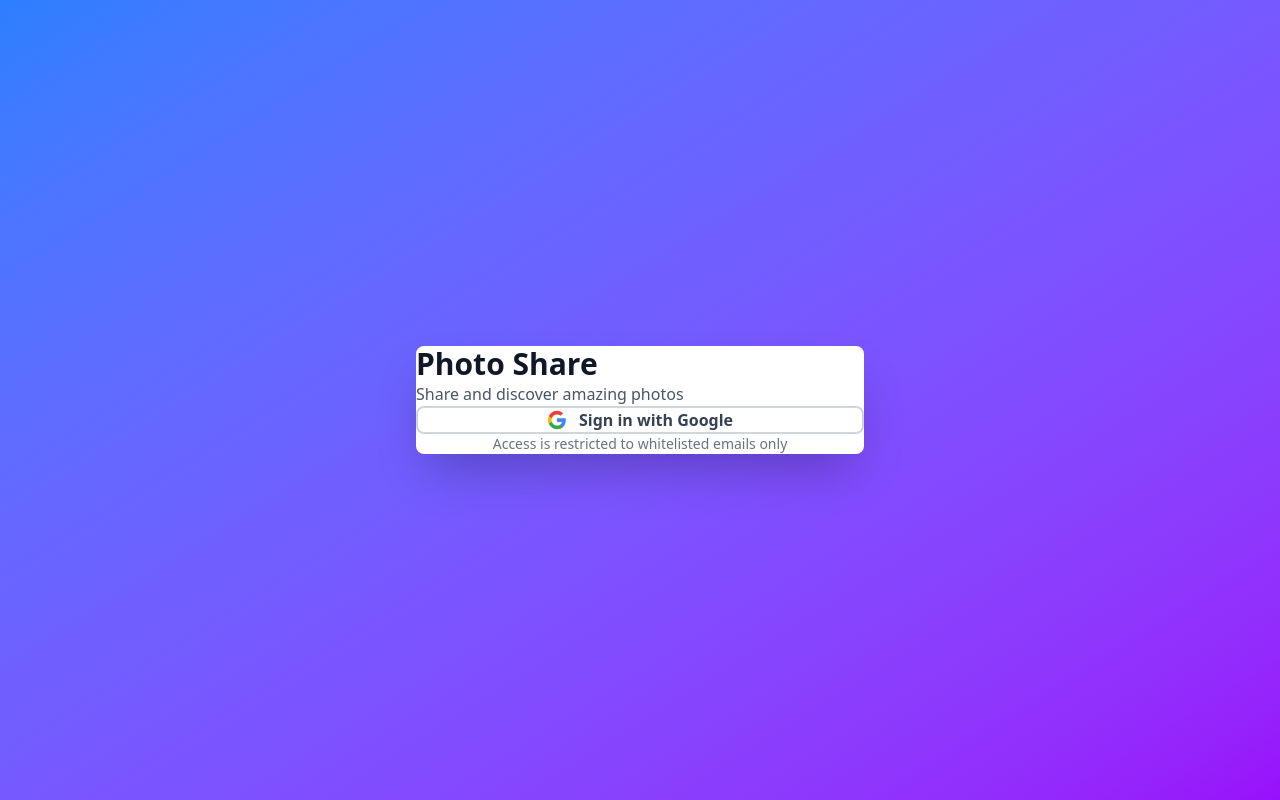
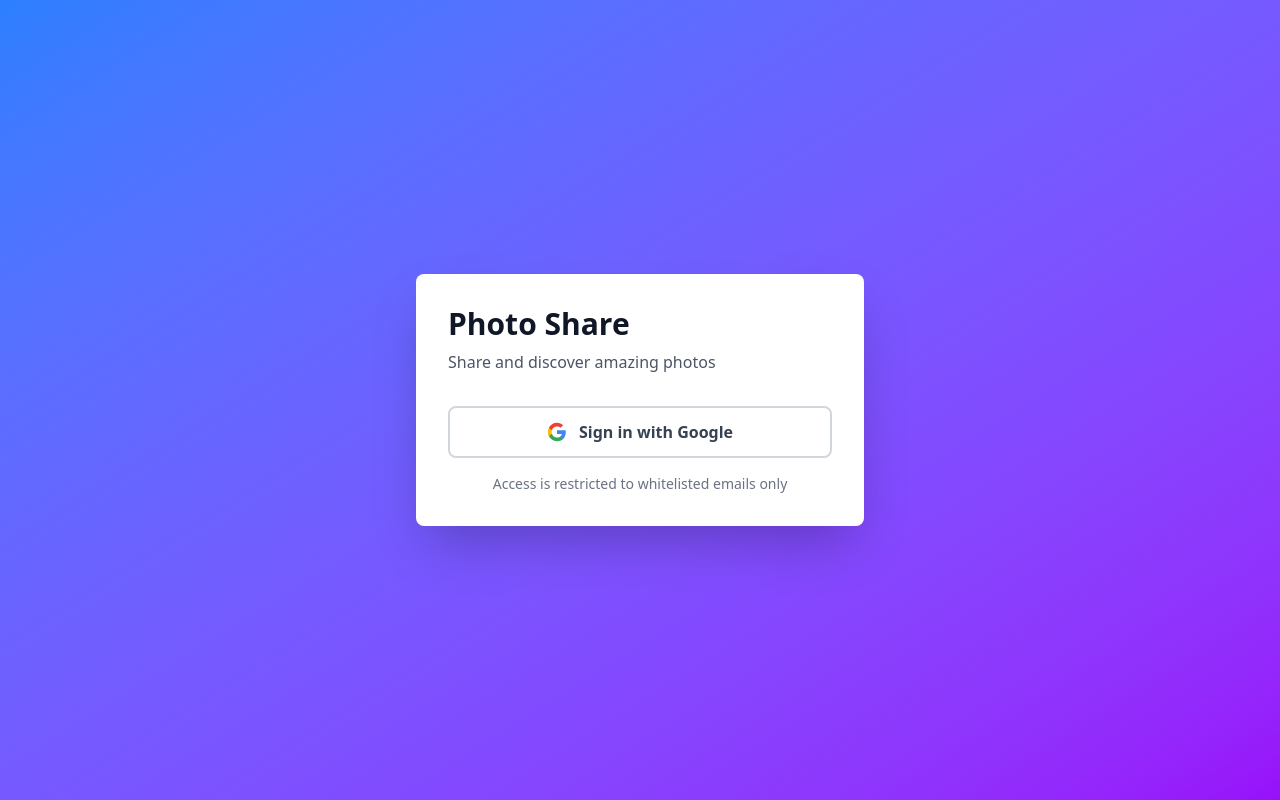
Before and after one commit to frankbryden/frames, a React (Vite) app: page / in a window 1280 px wide. Built offline with nearby package versions, Linux system fonts and the light colour scheme; no server answers.

Commit message:
Fix Tailwind CSS configuration for proper styling

```diff
--- a/src/auth.ts
+++ b/src/auth.ts
@@ -1,10 +1,18 @@
-import { getUserByGoogleId, createUser, updateUserLogin, createSession, validateSession } from "./db";
+import {
+  getUserByGoogleId,
+  createUser,
+  updateUserLogin,
+  createSession,
+  validateSession,
+} from "./db";
 import type { User } from "./types";
 
 const GOOGLE_CLIENT_ID = process.env.GOOGLE_CLIENT_ID!;
 const GOOGLE_CLIENT_SECRET = process.env.GOOGLE_CLIENT_SECRET!;
 const GOOGLE_REDIRECT_URI = process.env.GOOGLE_REDIRECT_URI!;
-const ALLOWED_EMAILS = process.env.ALLOWED_EMAILS!.split(",").map(e => e.trim());
+const ALLOWED_EMAILS = process.env
+  .ALLOWED_EMAILS!.split(",")
+  .map((e) => e.trim());
 const SESSION_SECRET = process.env.SESSION_SECRET!;
 const IS_PRODUCTION = process.env.NODE_ENV === "production";
 
@@ -33,7 +41,7 @@
 }
 
 interface GoogleUserInfo {
-  sub: string;
+  id: string;
   email: string;
   name: string;
   picture: string;
@@ -63,12 +71,17 @@
   return data.access_token;
 }
 
-export async function getGoogleUserInfo(accessToken: string): Promise<GoogleUserInfo> {
-  const response = await fetch("https://www.googleapis.com/oauth2/v2/userinfo", {
-    headers: {
-      Authorization: `Bearer ${accessToken}`,
+export async function getGoogleUserInfo(
+  accessToken: string,
+): Promise<GoogleUserInfo> {
+  const response = await fetch(
+    "https://www.googleapis.com/oauth2/v2/userinfo",
+    {
+      headers: {
+        Authorization: `Bearer ${accessToken}`,
+      },
     },
-  });
+  );
 
   if (!response.ok) {
     throw new Error("Failed to get user info from Google");
@@ -78,7 +91,10 @@
 }
 
 export function createOrUpdateUser(userInfo: GoogleUserInfo): User {
-  let user = getUserByGoogleId(userInfo.sub);
+  let user = getUserByGoogleId(userInfo.id);
+
+  console.log(`Got user with info ${user}`);
+  console.log(`Original user info is ${JSON.stringify(userInfo)}`);
 
   if (user) {
     updateUserLogin(user.id);
@@ -86,7 +102,12 @@
   }
 
   // Create new user
-  user = createUser(userInfo.sub, userInfo.email, userInfo.name, userInfo.picture);
+  user = createUser(
+    userInfo.id,
+    userInfo.email,
+    userInfo.name,
+    userInfo.picture,
+  );
   return user;
 }
 
@@ -95,10 +116,10 @@
   if (!cookieHeader) return null;
 
   const cookies = Object.fromEntries(
-    cookieHeader.split("; ").map(c => {
+    cookieHeader.split("; ").map((c) => {
       const [key, ...values] = c.split("=");
       return [key, values.join("=")];
-    })
+    }),
   );
 
   const sessionId = cookies.session;
--- a/src/index.css
+++ b/src/index.css
@@ -1,9 +1,6 @@
 @import "tailwindcss";
 
-@theme {
-  --font-sans: system-ui, -apple-system, BlinkMacSystemFont, "Segoe UI", Roboto, sans-serif;
-}
-
+@layer base {
   * {
     box-sizing: border-box;
     margin: 0;
@@ -11,11 +8,10 @@
   }
 
   body {
-  font-family: var(--font-sans);
-  background-color: #f9fafb;
-  color: #111827;
+    @apply font-sans bg-gray-50 text-gray-900;
   }
 
   #root {
-  min-height: 100vh;
+    @apply min-h-screen;
   }
+}
```
Lines whose indentation alone changed are shown as unchanged.
